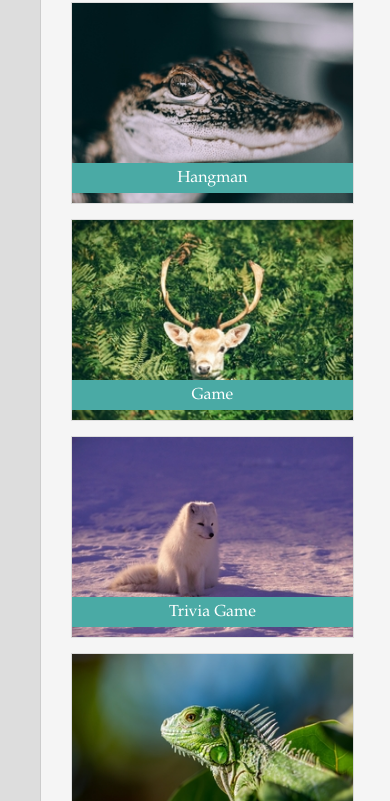
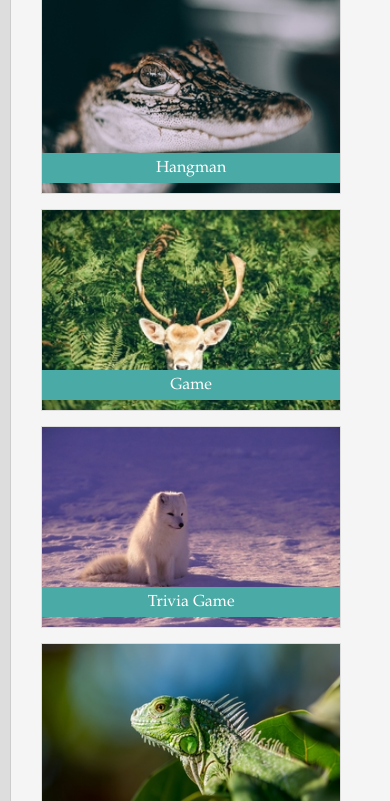
Before and after one commit to Patrickae/Responsive-Portfolio, a plain HTML site: page portfolio.html in a window 390 px wide. Shown: the part 236-1037 px from the top of the page. Drawn offline with Linux system fonts and the light colour scheme.

Commit message:
small window complete

```diff
--- a/assets/css/style.css
+++ b/assets/css/style.css
@@ -280,10 +280,12 @@ width:33%;}
 				float:left;
 				margin: 10px 5px 10px 5px;}
 
-#portfolio-content { width: 80%; }
+#portfolio-content { width: 85%;
+					margin: 10px;}
 
 #portfolio-content div { width:90%; }
 
-
+#contact-content {width:85%;
+					margin: 10px;}
 
 }
```
